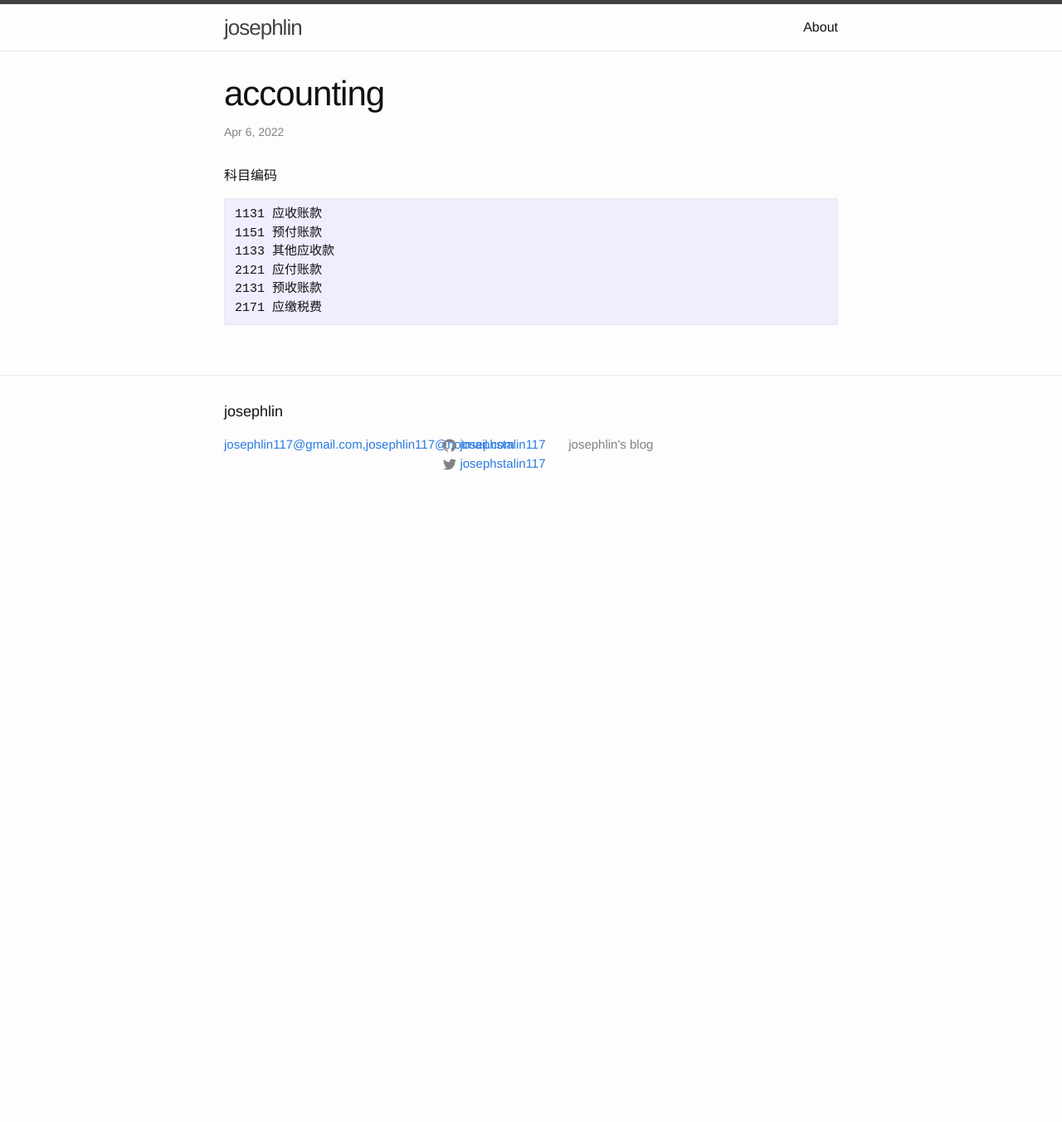
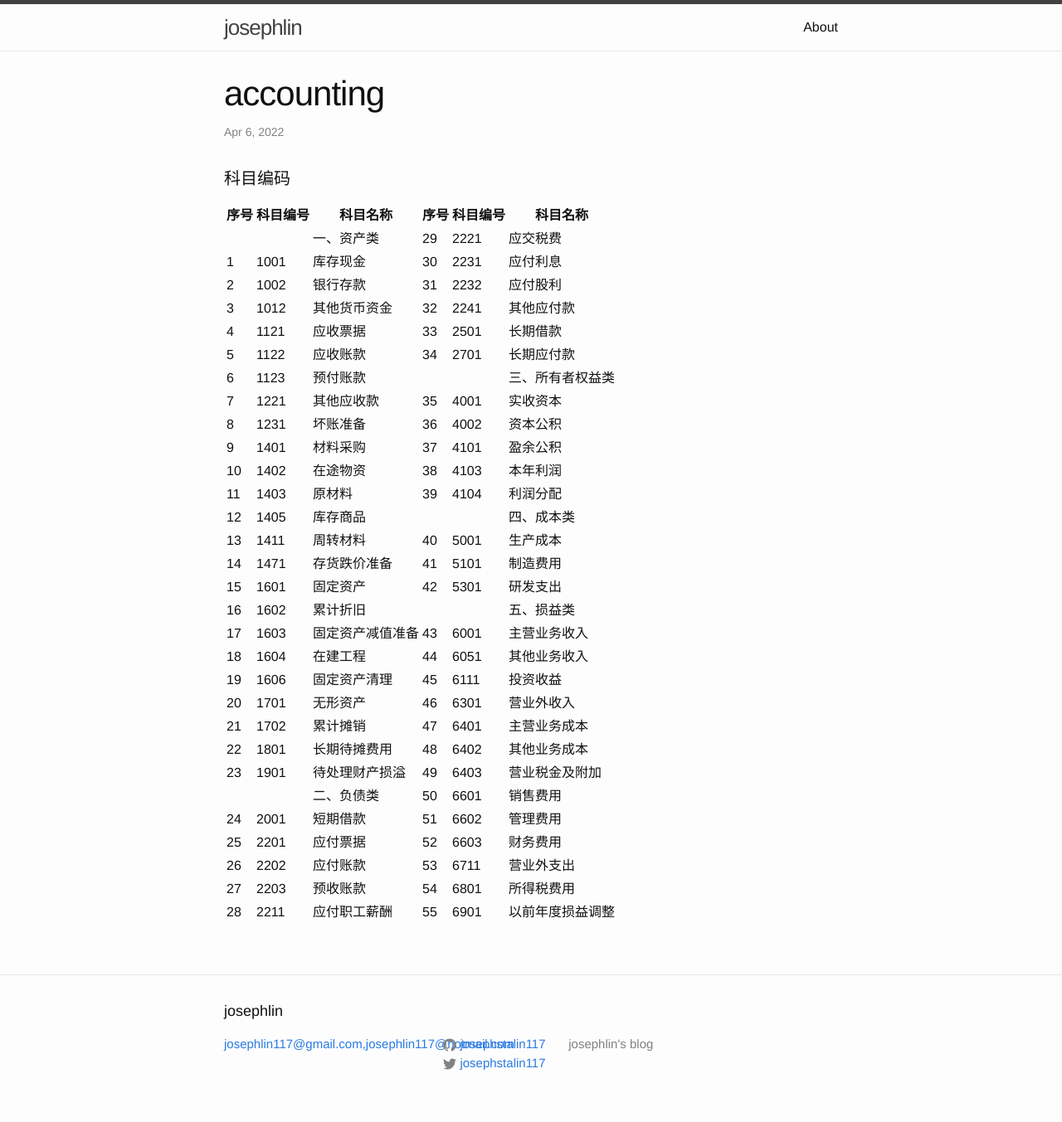
Before and after one commit to josephstalin117/josephstalin117.github.io, a Jekyll site: the page built from _posts/2022-4-6-accounting.markdown, in a window 1280 px wide. Shown: the whole page at 83% size. Built offline with Jekyll 4.4.1, drawn with Linux system fonts in a browser that asks for light colours; before the commit the page ends 900 px from its top, so only the background shows below that.

Commit message:
update accounting

````diff
--- a/_posts/2017-11-21-excel.markdown
+++ b/_posts/2017-11-21-excel.markdown
@@ -56,3 +56,8 @@ Next xWs
 
 End Sub
 ```
+
+单元格文本科学计数法转文本
+```
+在每个单元格的数字之前加一个'，输出就自动换为文本了
+```
--- a/_posts/2021-8-19-javascript.markdown
+++ b/_posts/2021-8-19-javascript.markdown
@@ -39,4 +39,9 @@ const a = ["a", "b", "c"];
 a.forEach((element) => {
     console.log(element);
 });
+
+//for
+for (let i = 0; i < 5; i++) {
+  text += "The number is " + i + "<br>";
+}
 ```
--- a/_posts/2022-4-6-accounting.markdown
+++ b/_posts/2022-4-6-accounting.markdown
@@ -5,12 +5,37 @@ date:   2022-4-6 20:35:35 +0800
 categories: command
 ---
 
-科目编码
-```
-1131 应收账款
-1151 预付账款
-1133 其他应收款
-2121 应付账款
-2131 预收账款
-2171 应缴税费
-```
+#### 科目编码
+
+|序号 |科目编号|科目名称    |序号 |科目编号|科目名称    |
+|---|----|--------|---|----|--------|
+|   |    |一、资产类   |29 |2221|应交税费    |
+|1  |1001|库存现金    |30 |2231|应付利息    |
+|2  |1002|银行存款    |31 |2232|应付股利    |
+|3  |1012|其他货币资金  |32 |2241|其他应付款   |
+|4  |1121|应收票据    |33 |2501|长期借款    |
+|5  |1122|应收账款    |34 |2701|长期应付款   |
+|6  |1123|预付账款    |   |    |三、所有者权益类|
+|7  |1221|其他应收款   |35 |4001|实收资本    |
+|8  |1231|坏账准备    |36 |4002|资本公积    |
+|9  |1401|材料采购    |37 |4101|盈余公积    |
+|10 |1402|在途物资    |38 |4103|本年利润    |
+|11 |1403|原材料     |39 |4104|利润分配    |
+|12 |1405|库存商品    |   |    |四、成本类   |
+|13 |1411|周转材料    |40 |5001|生产成本    |
+|14 |1471|存货跌价准备  |41 |5101|制造费用    |
+|15 |1601|固定资产    |42 |5301|研发支出    |
+|16 |1602|累计折旧    |   |    |五、损益类   |
+|17 |1603|固定资产减值准备|43 |6001|主营业务收入  |
+|18 |1604|在建工程    |44 |6051|其他业务收入  |
+|19 |1606|固定资产清理  |45 |6111|投资收益    |
+|20 |1701|无形资产    |46 |6301|营业外收入   |
+|21 |1702|累计摊销    |47 |6401|主营业务成本  |
+|22 |1801|长期待摊费用  |48 |6402|其他业务成本  |
+|23 |1901|待处理财产损溢 |49 |6403|营业税金及附加 |
+|   |    |二、负债类   |50 |6601|销售费用    |
+|24 |2001|短期借款    |51 |6602|管理费用    |
+|25 |2201|应付票据    |52 |6603|财务费用    |
+|26 |2202|应付账款    |53 |6711|营业外支出   |
+|27 |2203|预收账款    |54 |6801|所得税费用   |
+|28 |2211|应付职工薪酬  |55 |6901|以前年度损益调整|
````
Also changed, not shown: _posts/2019-2-3-regex.markdown (+21 -0 lines), _posts/2022-5-7-sqlite.markdown (+9 -0 lines).
